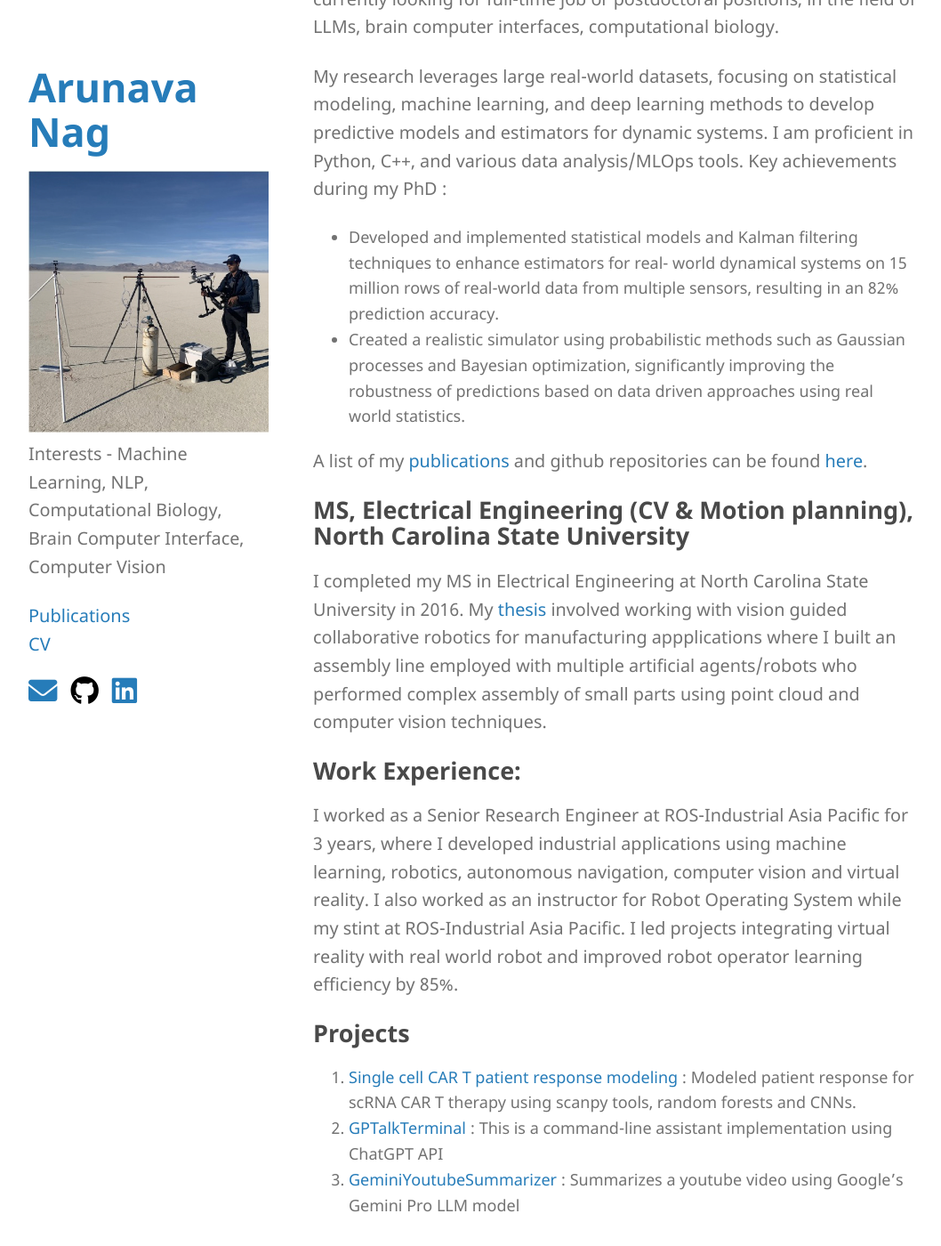
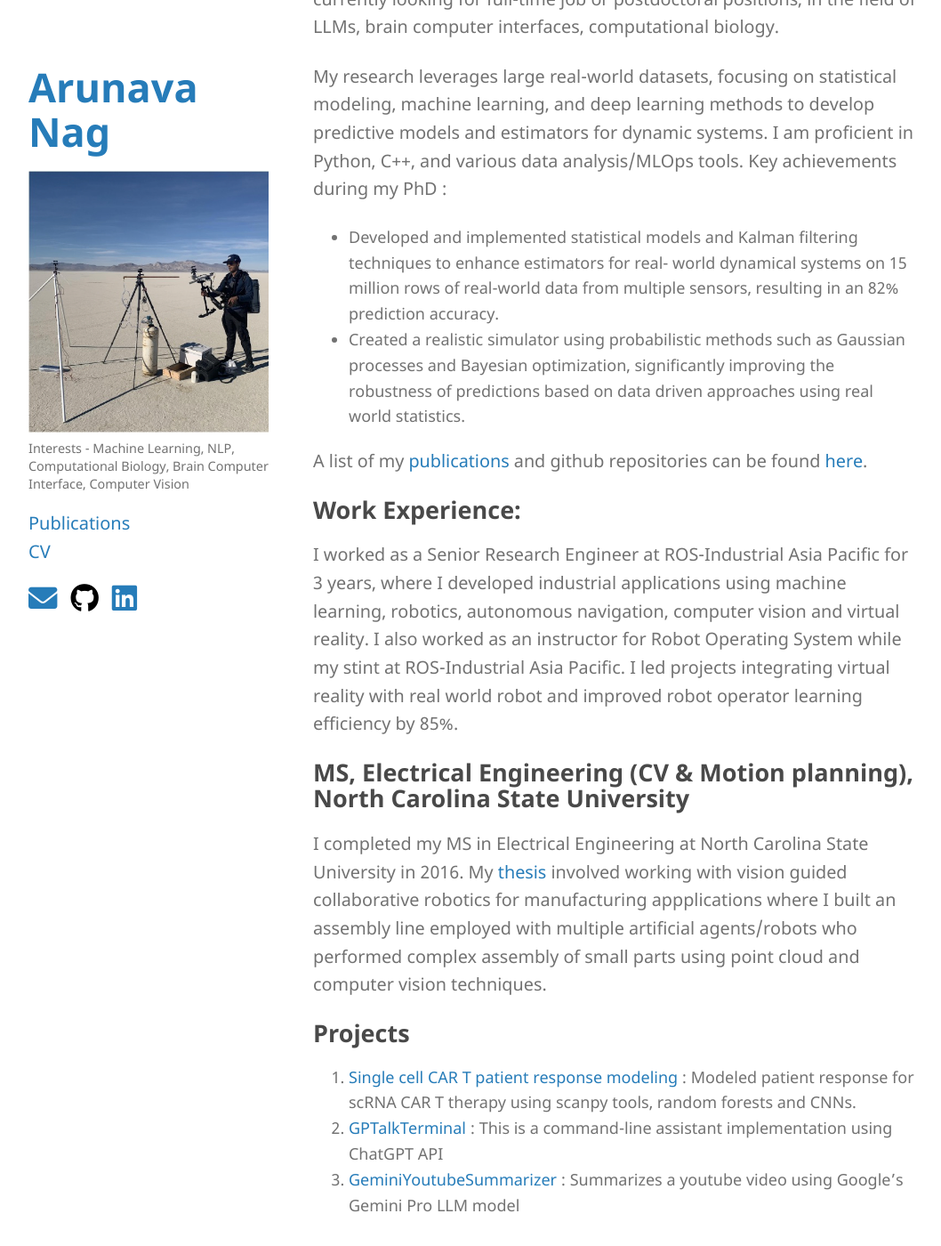
Before and after one commit to arunavanag591/mypage, a Jekyll site: the page built from index.md, in a window 1280 px wide and 1400 px high, scrolled down 238 px. Shown: the whole window at 89% size, without its empty margins (108-1166 px from the left). Built offline with Jekyll 4.4.1, drawn with Linux system fonts in a browser that asks for light colours; a style sheet for code colours, icons or effects is not loaded; our own code applies the rules of GitHub Pages for plain Markdown files.

Commit message:
updated css

```diff
--- a/assets/css/style.scss
+++ b/assets/css/style.scss
@@ -3,18 +3,16 @@
 
 @import "jekyll-theme-minimal";
 
-/* Your CSS styles here */
-
-/* Override the default theme's width settings */
+/* Keep the wrapper wider */
 .wrapper {
-  max-width: 1000px !important; /* Use !important to override theme defaults */
+  max-width: 1000px !important;
   width: 1000px !important;
   margin: 0 auto;
 }
 
 /* Adjust section width to use more of the available space */
 section {
-  width: calc(100% - 320px) !important; /* Adjust based on your sidebar width */
+  width: calc(100% - 320px) !important;
   float: right;
   padding-bottom: 50px;
 }
@@ -43,6 +41,12 @@ p {
   margin-bottom: 1.2em;
 }
 
+/* Make the site description (interests) smaller */
+header p {
+  font-size: 0.8em !important;
+  line-height: 1.4 !important;
+}
+
 /* Make sure the media queries maintain proper responsive layout */
 @media print, screen and (max-width: 960px) {
   div.wrapper {
--- a/index.md
+++ b/index.md
@@ -11,12 +11,13 @@ My research leverages large real-world datasets, focusing on statistical modelin
 
 A list of my [publications](https://arunavanag591.github.io/mypage/publications/) and github repositories can be found [here](https://github.com/arunavanag591).
 
-### MS, Electrical Engineering (CV & Motion planning), North Carolina State University
-
-I completed my MS in Electrical Engineering at North Carolina State University in 2016. My [thesis](https://repository.lib.ncsu.edu/handle/1840.16/11399) involved working with vision guided collaborative robotics for manufacturing appplications where I built an assembly line employed with multiple artificial agents/robots who performed complex assembly of small parts using point cloud and computer vision techniques.
 
 ### Work Experience:
 I worked as a Senior Research Engineer at ROS-Industrial Asia Pacific for 3 years, where I developed industrial applications using machine learning, robotics, autonomous navigation, computer vision and virtual reality. I also worked as an instructor for Robot Operating System while my stint at ROS-Industrial Asia Pacific. I led projects integrating virtual reality with real world robot and improved robot operator learning efficiency by 85%.
+
+
+### MS, Electrical Engineering (CV & Motion planning), North Carolina State University
+I completed my MS in Electrical Engineering at North Carolina State University in 2016. My [thesis](https://repository.lib.ncsu.edu/handle/1840.16/11399) involved working with vision guided collaborative robotics for manufacturing appplications where I built an assembly line employed with multiple artificial agents/robots who performed complex assembly of small parts using point cloud and computer vision techniques.
 
 
 ### Projects
```
